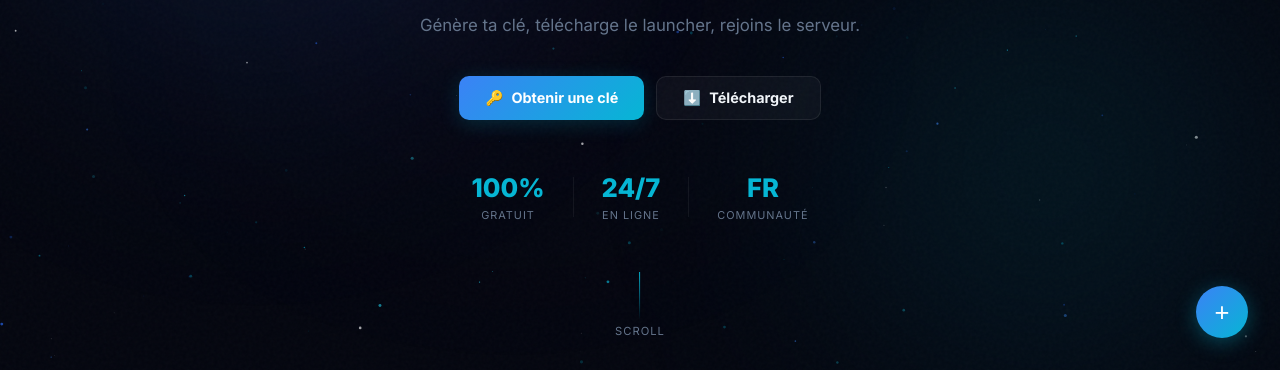
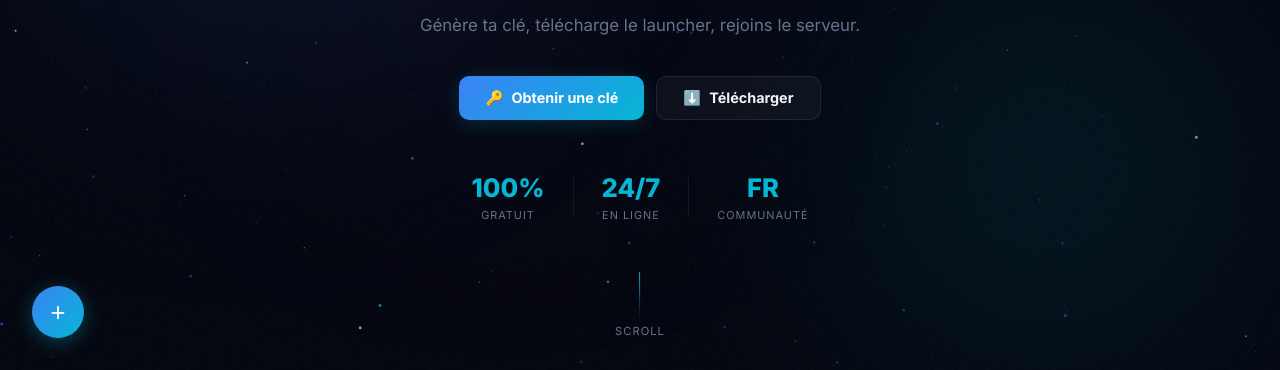
Before and after one commit to tareddd/apiV2, a website: page site/index.html in a window 1280 px wide. Shown: the part 430-800 px from the top of the page. Drawn offline with Linux system fonts and the light colour scheme; no server answers.

Commit message:
Move FAB button to bottom left

```diff
--- a/site/style.css
+++ b/site/style.css
@@ -145,7 +145,7 @@ nav{position:fixed;top:0;left:0;right:0;z-index:50;display:flex;align-items:cent
 .dl-empty h3{font-size:1.1rem;font-weight:700;margin-bottom:8px;color:var(--text)}
 
 /* FAB */
-.fab{position:fixed;bottom:32px;right:32px;z-index:100;width:52px;height:52px;border-radius:50%;border:none;cursor:pointer;background:linear-gradient(135deg,var(--blue),var(--cyan));color:#fff;font-size:1.6rem;font-weight:300;box-shadow:0 4px 20px rgba(6,182,212,.35);transition:all .25s;display:flex;align-items:center;justify-content:center}
+.fab{position:fixed;bottom:32px;left:32px;z-index:100;width:52px;height:52px;border-radius:50%;border:none;cursor:pointer;background:linear-gradient(135deg,var(--blue),var(--cyan));color:#fff;font-size:1.6rem;font-weight:300;box-shadow:0 4px 20px rgba(6,182,212,.35);transition:all .25s;display:flex;align-items:center;justify-content:center}
 .fab:hover{transform:scale(1.1) rotate(90deg);box-shadow:0 8px 28px rgba(6,182,212,.5)}
 
 /* MODAL */
```
